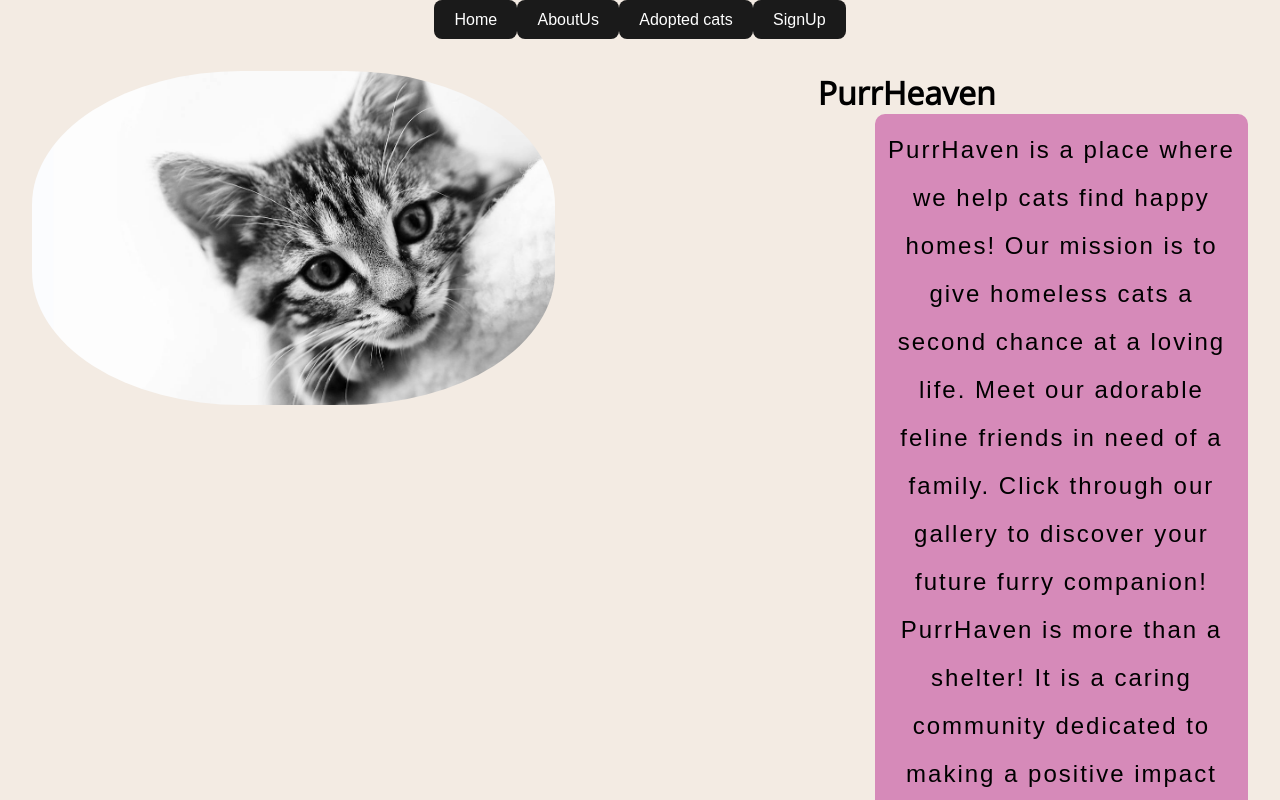
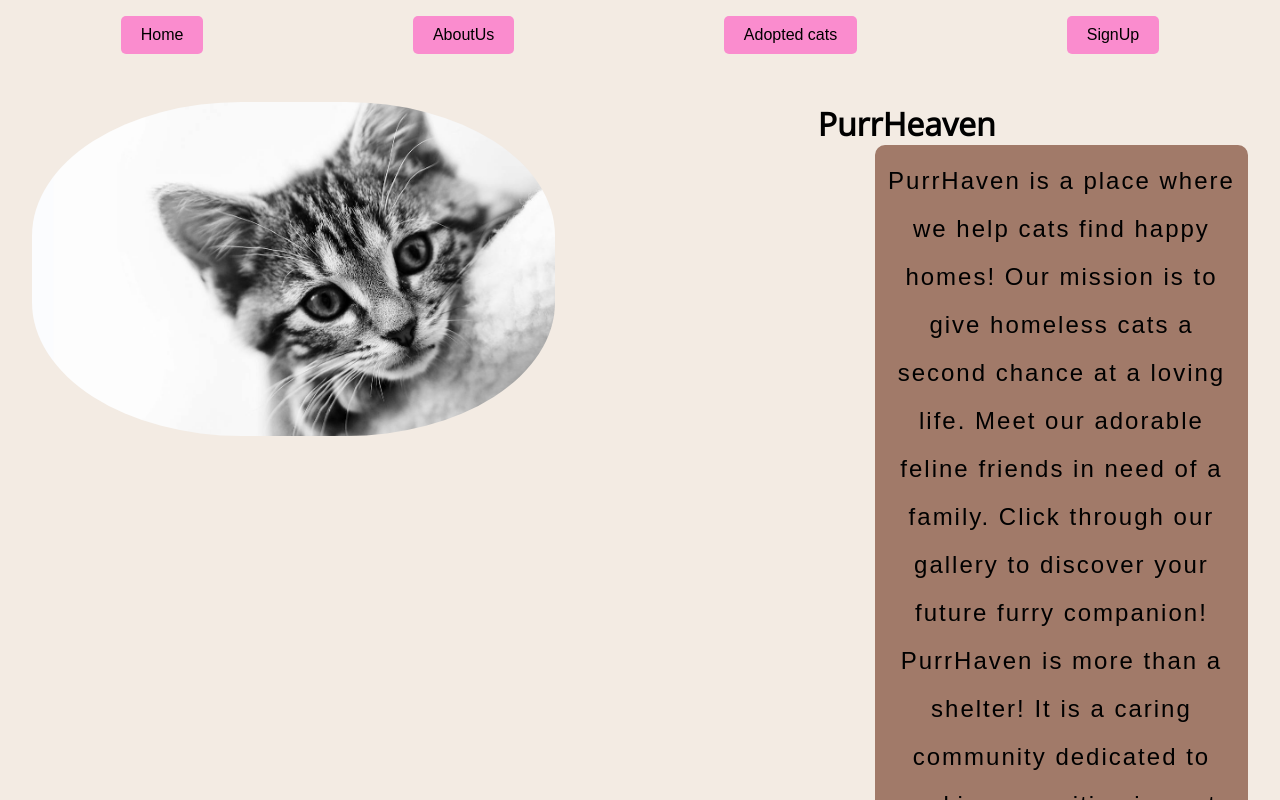
Before and after one commit to CodecoolGlobal/freestyle-mern-project-react-KertesVi, a React (Vite) app in the folder frontend/: page /aboutus in a window 1280 px wide. Shown: the top 800 px of the page. Built offline with nearby package versions, Linux system fonts and the light colour scheme.

Commit message:
Navbar.css

```diff
--- a/frontend/src/Components/Navbar.jsx
+++ b/frontend/src/Components/Navbar.jsx
@@ -1,4 +1,5 @@
 import { Link } from "react-router-dom";
+import "./navbar.css";
 
 export default function Navbar() {
   return (
--- a/frontend/src/Components/aboutUs.css
+++ b/frontend/src/Components/aboutUs.css
@@ -7,7 +7,7 @@
 
 #circle-shape-example p {
   line-height: 1.8;
-  background-color: rgba(213, 132, 183, 0.936);
+  background-color: #a17a69;
   color: black;
   font: 100 1.5rem 'Work Sans', sans-serif;
   letter-spacing: 2px;
--- /dev/null
+++ b/frontend/src/Components/navbar.css
@@ -0,0 +1,24 @@
+.Navbar {
+  display: flex;
+  justify-content: space-around;
+  align-items: center;
+  padding: 1rem;
+}
+
+.Navbar a {
+  text-decoration: none;
+}
+
+.Navbar button {
+  background-color: rgba(252, 108, 199, 0.75);
+  color: #000000;
+  border: none;
+  padding: 10px 20px;
+  border-radius: 5px;
+  cursor: pointer;
+  transition: background-color 0.3s ease;
+}
+
+.Navbar button:hover {
+  background-color: rgb(252, 55, 164);
+}
--- a/frontend/src/pages/HomePage.jsx
+++ b/frontend/src/pages/HomePage.jsx
@@ -16,7 +16,7 @@ export default function HomePage(props) {
         <>
           <h1>This will be the homepage.....</h1>
           <p>... under construction</p>
-          <img src="/images/cat.png" alt='What'/>
+          <img src="/images/cat.png" alt="What" />
         </>
       )}
     </div>
```
